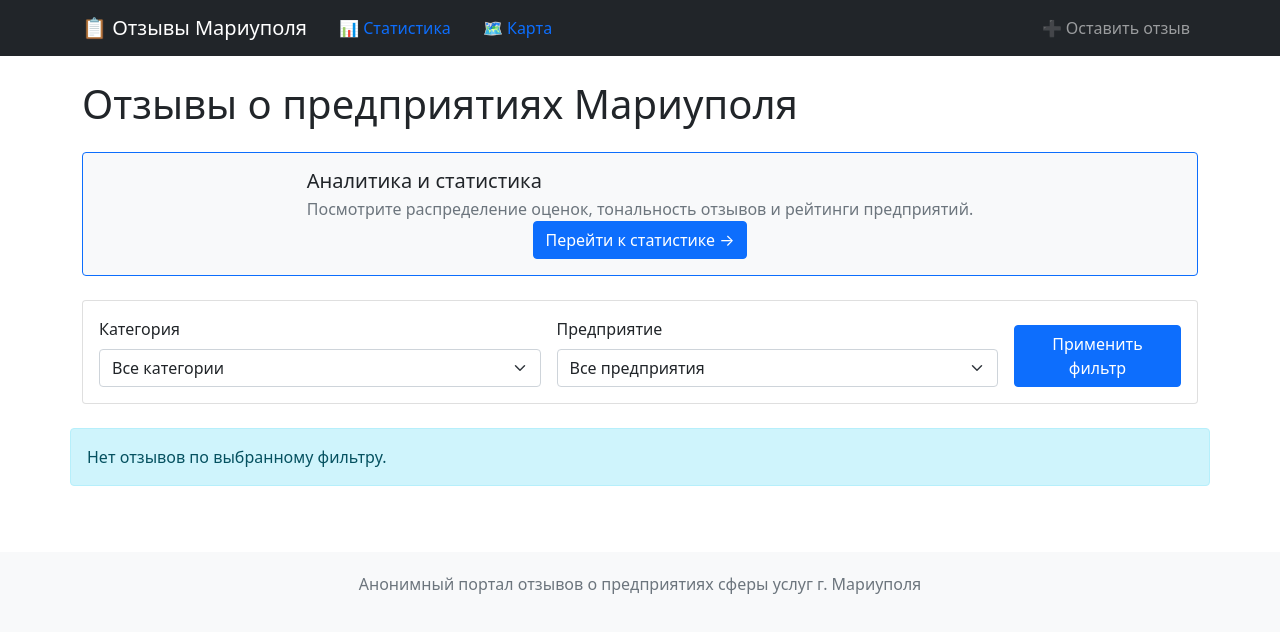
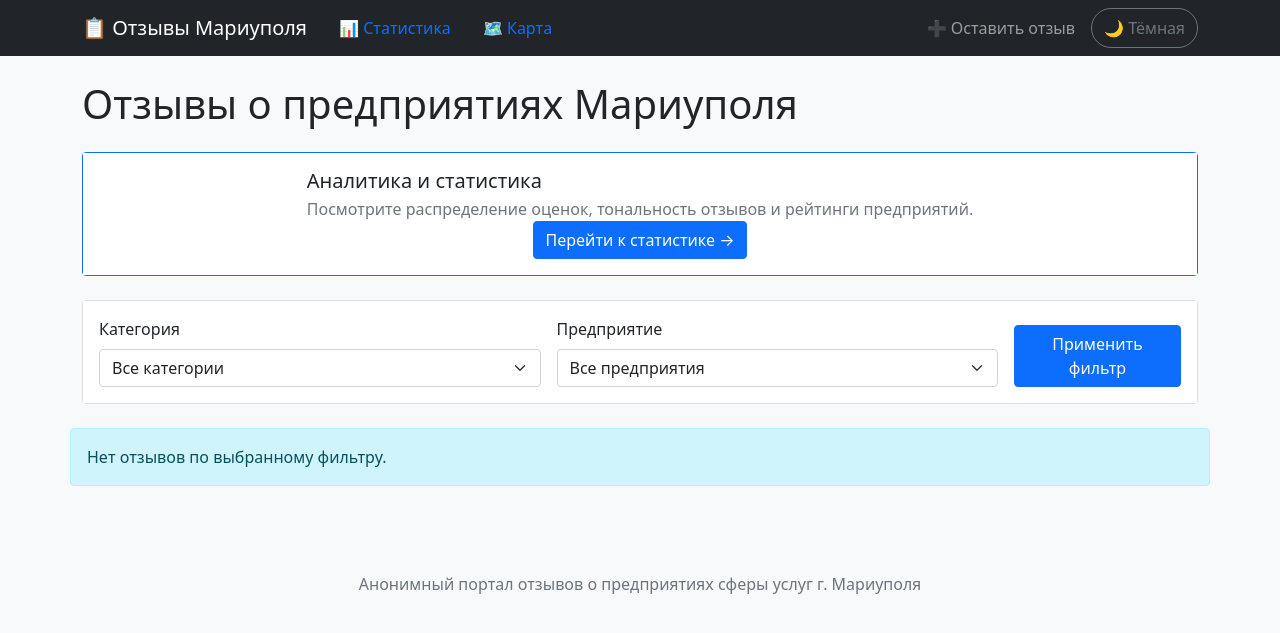
Before and after one commit to Alekss280/mariupol-reviews, a Django app: page / in a window 1280 px wide. Shown: the top 633 px of the page. Run offline with Django 4.2, Linux system fonts and the light colour scheme; data that the repository does not hold is empty.

Commit message:
Добавлена поддержка темной темы и кнопка переключения темы

```diff
--- a/reviews/templates/reviews/base.html
+++ b/reviews/templates/reviews/base.html
@@ -6,40 +6,124 @@
     <title>Отзывы о предприятиях Мариуполя</title>
     <link href="https://cdn.jsdelivr.net/npm/bootstrap@5.1.3/dist/css/bootstrap.min.css" rel="stylesheet">
     <style>
-        .rating-stars { color: #ffc107; }
-        footer { margin-top: 50px; text-align: center; padding: 20px; background: #f8f9fa; }
-        .pre-line
-        {
+    /* ========== ПЕРЕМЕННЫЕ СВЕТЛОЙ ТЕМЫ (по умолчанию) ========== */
+    :root {
+        --bg-body: #f8f9fa;
+        --bg-card: #ffffff;
+        --text-primary: #212529;
+        --text-secondary: #6c757d;
+        --border-color: #dee2e6;
+        --navbar-bg: #212529;
+        --footer-bg: #f8f9fa;
+        --footer-text: #6c757d;
+        --link-color: #0d6efd;
+    }
+
+    /* ========== ТЁМНАЯ ТЕМА ========== */
+    body.dark-theme {
+        --bg-body: #1a1a2e;
+        --bg-card: #16213e;
+        --text-primary: #eaeef2;
+        --text-secondary: #a0aec0;
+        --border-color: #2d3748;
+        --navbar-bg: #0f3460;
+        --footer-bg: #0f3460;
+        --footer-text: #a0aec0;
+        --link-color: #3b82f6;
+    }
+
+    /* ========== ПРИМЕНЕНИЕ ПЕРЕМЕННЫХ ========== */
+    body {
+        background-color: var(--bg-body);
+        color: var(--text-primary);
+        transition: background-color 0.3s, color 0.3s;
+        padding-top: 0px; /* как у вас */
+    }
+
+    /* Карточки */
+    .card {
+        background-color: var(--bg-card);
+        border-color: var(--border-color);
+        color: var(--text-primary);
+    }
+    .card-body {
+        background-color: var(--bg-card);
+    }
+
+    /* Текст muted */
+    .text-muted {
+        color: var(--text-secondary) !important;
+    }
+
+    /* Футер */
+    footer {
+        margin-top: 50px;
+        text-align: center;
+        padding: 20px;
+        background-color: var(--footer-bg);
+        color: var(--footer-text);
+    }
+
+    /* Навигация (Bootstrap .navbar-dark переопределяется через important) */
+    .navbar-dark {
+        background-color: var(--navbar-bg) !important;
+    }
+
+    /* Ссылки */
+    a {
+        color: var(--link-color);
+    }
+    a:hover {
+        filter: brightness(0.9);
+    }
+
+    /* Ваши кастомные классы */
+    .rating-stars {
+        color: #ffc107;
+    }
+    .pre-line {
         white-space: pre-line;
     }
 
-         /* Чтобы карточки в одной строке были одинаковой высоты */
-        .row-cards
-        {
+    /* Карточки одинаковой высоты */
+    .row-cards {
         display: flex;
         flex-wrap: wrap;
     }
-        .card
-        {
+    .card {
         height: 100%;
         display: flex;
         flex-direction: column;
     }
-        .card-body
-        {
+    .card-body {
         flex: 1;
         display: flex;
         flex-direction: column;
     }
-       .review-wrapper
-       {
+    .review-wrapper {
         flex-grow: 1;
     }
 
-        body {
-         padding-top: 0px; /* высота навигационной панели */
+    /* Таблицы и дополнительные элементы */
+    .table {
+        color: var(--text-primary);
     }
-
+    .table-striped > tbody > tr:nth-of-type(odd) > * {
+        background-color: rgba(255, 255, 255, 0.05);
+    }
+    .bg-light {
+        background-color: var(--bg-card) !important;
+    }
+    .border-primary {
+        border-color: #0d6efd !important;
+    }
+    .btn-outline-light {
+        border-color: var(--navbar-text);
+        color: var(--navbar-text);
+    }
+    .btn-outline-light:hover {
+        background-color: rgba(255,255,255,0.1);
+    }
     </style>
 </head>
 <body>
@@ -50,6 +134,7 @@
             <a class="nav-link" href="{% url 'ya_map' %}">🗺️ Карта</a>
             <div class="navbar-nav ms-auto">
                 <a class="nav-link" href="{% url 'add_review' %}">➕ Оставить отзыв</a>
+                <button id="theme-toggle" class="btn btn-outline-secondary ms-2" style="border-radius: 20px;">🌙 Тёмная</button>
             </div>
         </div>
     </nav>
@@ -64,5 +149,26 @@
     </footer>
 
     <script src="https://cdn.jsdelivr.net/npm/bootstrap@5.1.3/dist/js/bootstrap.bundle.min.js"></script>
+
+<script>
+    // Проверяем сохранённую тему в localStorage
+    const currentTheme = localStorage.getItem('theme');
+    if (currentTheme === 'dark') {
+        document.body.classList.add('dark-theme');
+        document.getElementById('theme-toggle').textContent = '☀️ Светлая';
+    } else {
+        document.body.classList.remove('dark-theme');
+        document.getElementById('theme-toggle').textContent = '🌙 Тёмная';
+    }
+
+    // Обработчик кнопки
+    document.getElementById('theme-toggle').addEventListener('click', function() {
+        document.body.classList.toggle('dark-theme');
+        const isDark = document.body.classList.contains('dark-theme');
+        localStorage.setItem('theme', isDark ? 'dark' : 'light');
+        this.textContent = isDark ? '☀️ Светлая' : '🌙 Тёмная';
+    });
+</script>
+
 </body>
 </html>
```
Lines whose indentation alone changed are shown as unchanged.
